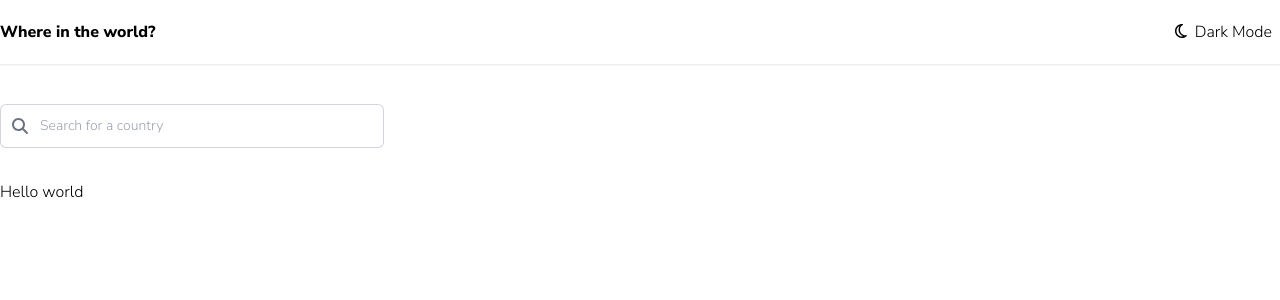
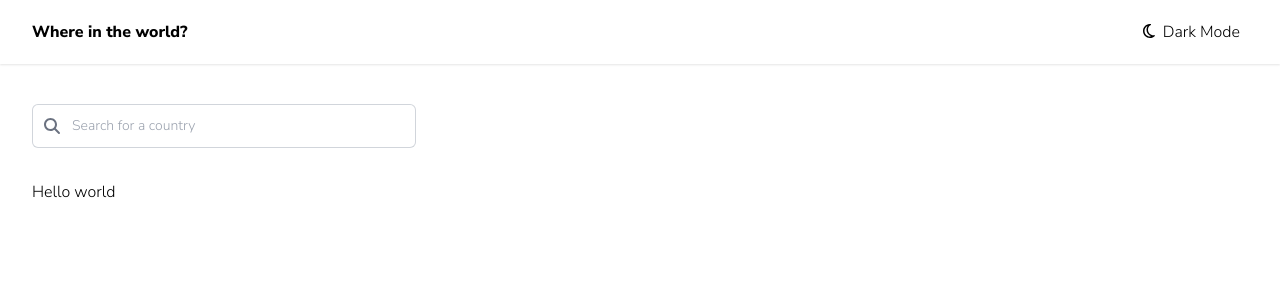
Before and after one commit to pouryapb/fem-where-in-the-world, a Next.js app: page / in a window 1280 px wide. Shown: the top 300 px of the page. Built offline with nearby package versions, Linux system fonts and the light colour scheme.

Commit message:
shadcn & refactor

```diff
--- a/app/layout.tsx
+++ b/app/layout.tsx
@@ -2,10 +2,10 @@
 import "@fortawesome/fontawesome-svg-core/styles.css";
 import type { Metadata } from "next";
 import { Nunito_Sans } from "next/font/google";
-import Header from "./components/Header";
-import ReactQueryProvider from "./components/ReactQueryProvider";
+import Header from "../components/Header";
+import ReactQueryProvider from "../components/ReactQueryProvider";
 import "./globals.css";
-import Filters from "./components/Filters";
+import Filters from "../components/Filters";
 config.autoAddCss = false;
 
 const nunitoSans = Nunito_Sans({
@@ -14,8 +14,8 @@
 });
 
 export const metadata: Metadata = {
-  title: "Create Next App",
-  description: "Generated by create next app",
+  title: "REST Countries API",
+  description: "REST Countries API with color theme switcher",
 };
 
 export default function RootLayout({
--- /dev/null
+++ b/components/ui/select.tsx
@@ -0,0 +1,160 @@
+"use client"
+
+import * as React from "react"
+import * as SelectPrimitive from "@radix-ui/react-select"
+import { Check, ChevronDown, ChevronUp } from "lucide-react"
+
+import { cn } from "@/lib/utils"
+
+const Select = SelectPrimitive.Root
+
+const SelectGroup = SelectPrimitive.Group
+
+const SelectValue = SelectPrimitive.Value
+
+const SelectTrigger = React.forwardRef<
+  React.ElementRef<typeof SelectPrimitive.Trigger>,
+  React.ComponentPropsWithoutRef<typeof SelectPrimitive.Trigger>
+>(({ className, children, ...props }, ref) => (
+  <SelectPrimitive.Trigger
+    ref={ref}
+    className={cn(
+      "flex h-10 w-full items-center justify-between rounded-md border border-neutral-200 bg-white px-3 py-2 text-sm ring-offset-white placeholder:text-neutral-500 focus:outline-none focus:ring-2 focus:ring-neutral-950 focus:ring-offset-2 disabled:cursor-not-allowed disabled:opacity-50 [&>span]:line-clamp-1 dark:border-neutral-800 dark:bg-neutral-950 dark:ring-offset-neutral-950 dark:placeholder:text-neutral-400 dark:focus:ring-neutral-300",
+      className
+    )}
+    {...props}
+  >
+    {children}
+    <SelectPrimitive.Icon asChild>
+      <ChevronDown className="h-4 w-4 opacity-50" />
+    </SelectPrimitive.Icon>
+  </SelectPrimitive.Trigger>
+))
+SelectTrigger.displayName = SelectPrimitive.Trigger.displayName
+
+const SelectScrollUpButton = React.forwardRef<
+  React.ElementRef<typeof SelectPrimitive.ScrollUpButton>,
+  React.ComponentPropsWithoutRef<typeof SelectPrimitive.ScrollUpButton>
+>(({ className, ...props }, ref) => (
+  <SelectPrimitive.ScrollUpButton
+    ref={ref}
+    className={cn(
+      "flex cursor-default items-center justify-center py-1",
+      className
+    )}
+    {...props}
+  >
+    <ChevronUp className="h-4 w-4" />
+  </SelectPrimitive.ScrollUpButton>
+))
+SelectScrollUpButton.displayName = SelectPrimitive.ScrollUpButton.displayName
+
+const SelectScrollDownButton = React.forwardRef<
+  React.ElementRef<typeof SelectPrimitive.ScrollDownButton>,
+  React.ComponentPropsWithoutRef<typeof SelectPrimitive.ScrollDownButton>
+>(({ className, ...props }, ref) => (
+  <SelectPrimitive.ScrollDownButton
+    ref={ref}
+    className={cn(
+      "flex cursor-default items-center justify-center py-1",
+      className
+    )}
+    {...props}
+  >
+    <ChevronDown className="h-4 w-4" />
+  </SelectPrimitive.ScrollDownButton>
+))
+SelectScrollDownButton.displayName =
+  SelectPrimitive.ScrollDownButton.displayName
+
+const SelectContent = React.forwardRef<
+  React.ElementRef<typeof SelectPrimitive.Content>,
+  React.ComponentPropsWithoutRef<typeof SelectPrimitive.Content>
+>(({ className, children, position = "popper", ...props }, ref) => (
+  <SelectPrimitive.Portal>
+    <SelectPrimitive.Content
+      ref={ref}
+      className={cn(
+        "relative z-50 max-h-96 min-w-[8rem] overflow-hidden rounded-md border border-neutral-200 bg-white text-neutral-950 shadow-md data-[state=open]:animate-in data-[state=closed]:animate-out data-[state=closed]:fade-out-0 data-[state=open]:fade-in-0 data-[state=closed]:zoom-out-95 data-[state=open]:zoom-in-95 data-[side=bottom]:slide-in-from-top-2 data-[side=left]:slide-in-from-right-2 data-[side=right]:slide-in-from-left-2 data-[side=top]:slide-in-from-bottom-2 dark:border-neutral-800 dark:bg-neutral-950 dark:text-neutral-50",
+        position === "popper" &&
+          "data-[side=bottom]:translate-y-1 data-[side=left]:-translate-x-1 data-[side=right]:translate-x-1 data-[side=top]:-translate-y-1",
+        className
+      )}
+      position={position}
+      {...props}
+    >
+      <SelectScrollUpButton />
+      <SelectPrimitive.Viewport
+        className={cn(
+          "p-1",
+          position === "popper" &&
+            "h-[var(--radix-select-trigger-height)] w-full min-w-[var(--radix-select-trigger-width)]"
+        )}
+      >
+        {children}
+      </SelectPrimitive.Viewport>
+      <SelectScrollDownButton />
+    </SelectPrimitive.Content>
+  </SelectPrimitive.Portal>
+))
+SelectContent.displayName = SelectPrimitive.Content.displayName
+
+const SelectLabel = React.forwardRef<
+  React.ElementRef<typeof SelectPrimitive.Label>,
+  React.ComponentPropsWithoutRef<typeof SelectPrimitive.Label>
+>(({ className, ...props }, ref) => (
+  <SelectPrimitive.Label
+    ref={ref}
+    className={cn("py-1.5 pl-8 pr-2 text-sm font-semibold", className)}
+    {...props}
+  />
+))
+SelectLabel.displayName = SelectPrimitive.Label.displayName
+
+const SelectItem = React.forwardRef<
+  React.ElementRef<typeof SelectPrimitive.Item>,
+  React.ComponentPropsWithoutRef<typeof SelectPrimitive.Item>
+>(({ className, children, ...props }, ref) => (
+  <SelectPrimitive.Item
+    ref={ref}
+    className={cn(
+      "relative flex w-full cursor-default select-none items-center rounded-sm py-1.5 pl-8 pr-2 text-sm outline-none focus:bg-neutral-100 focus:text-neutral-900 data-[disabled]:pointer-events-none data-[disabled]:opacity-50 dark:focus:bg-neutral-800 dark:focus:text-neutral-50",
+      className
+    )}
+    {...props}
+  >
+    <span className="absolute left-2 flex h-3.5 w-3.5 items-center justify-center">
+      <SelectPrimitive.ItemIndicator>
+        <Check className="h-4 w-4" />
+      </SelectPrimitive.ItemIndicator>
+    </span>
+
+    <SelectPrimitive.ItemText>{children}</SelectPrimitive.ItemText>
+  </SelectPrimitive.Item>
+))
+SelectItem.displayName = SelectPrimitive.Item.displayName
+
+const SelectSeparator = React.forwardRef<
+  React.ElementRef<typeof SelectPrimitive.Separator>,
+  React.ComponentPropsWithoutRef<typeof SelectPrimitive.Separator>
+>(({ className, ...props }, ref) => (
+  <SelectPrimitive.Separator
+    ref={ref}
+    className={cn("-mx-1 my-1 h-px bg-neutral-100 dark:bg-neutral-800", className)}
+    {...props}
+  />
+))
+SelectSeparator.displayName = SelectPrimitive.Separator.displayName
+
+export {
+  Select,
+  SelectGroup,
+  SelectValue,
+  SelectTrigger,
+  SelectContent,
+  SelectLabel,
+  SelectItem,
+  SelectSeparator,
+  SelectScrollUpButton,
+  SelectScrollDownButton,
+}
--- /dev/null
+++ b/lib/utils.ts
@@ -0,0 +1,6 @@
+import { type ClassValue, clsx } from "clsx"
+import { twMerge } from "tailwind-merge"
+
+export function cn(...inputs: ClassValue[]) {
+  return twMerge(clsx(inputs))
+}
--- a/tailwind.config.ts
+++ b/tailwind.config.ts
@@ -1,24 +1,40 @@
-import type { Config } from "tailwindcss";
+import type { Config } from "tailwindcss"
 
-const config: Config = {
+const config = {
+  darkMode: ["class"],
   content: [
-    "./pages/**/*.{js,ts,jsx,tsx,mdx}",
-    "./components/**/*.{js,ts,jsx,tsx,mdx}",
-    "./app/**/*.{js,ts,jsx,tsx,mdx}",
+    './pages/**/*.{ts,tsx}',
+    './components/**/*.{ts,tsx}',
+    './app/**/*.{ts,tsx}',
+    './src/**/*.{ts,tsx}',
   ],
+  prefix: "",
   theme: {
+    container: {
+      center: true,
+      padding: "2rem",
+      screens: {
+        "2xl": "1400px",
+      },
+    },
     extend: {
-      colors: {
-        darkBlue: "hsl(209, 23%, 22%)",
-        veryDarkBlue: {
-          darkBg: "hsl(207, 26%, 17%)",
-          lightText: "hsl(200, 15%, 8%)",
+      keyframes: {
+        "accordion-down": {
+          from: { height: "0" },
+          to: { height: "var(--radix-accordion-content-height)" },
         },
-        darkGray: "hsl(0, 0%, 52%)",
-        veryLightGray: "hsl(0, 0%, 98%)",
+        "accordion-up": {
+          from: { height: "var(--radix-accordion-content-height)" },
+          to: { height: "0" },
+        },
+      },
+      animation: {
+        "accordion-down": "accordion-down 0.2s ease-out",
+        "accordion-up": "accordion-up 0.2s ease-out",
       },
     },
   },
-  plugins: [],
-};
-export default config;
+  plugins: [require("tailwindcss-animate")],
+} satisfies Config
+
+export default config
```
Also changed, not shown: package.json (+7 -1 lines), components.json (added), components/Filters.tsx (renamed from app/components/Filters.tsx), components/Header.tsx (renamed from app/components/Header.tsx), components/ReactQueryProvider.tsx (renamed from app/components/ReactQueryProvider.tsx), components/Search.tsx (renamed from app/components/Search.tsx), components/ThemeToggleButton.tsx (renamed from app/components/ThemeToggleButton.tsx), 1 other file (tests, documents, lock files or other folders).
